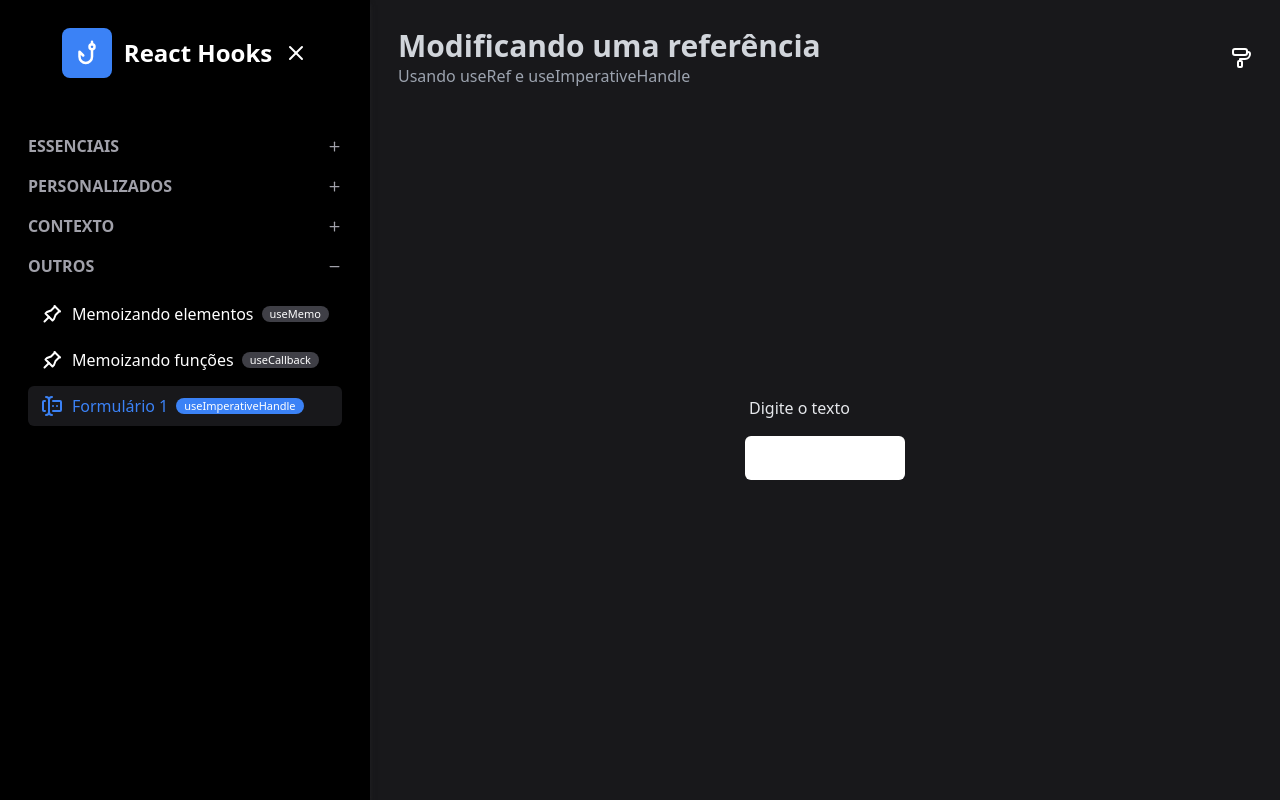
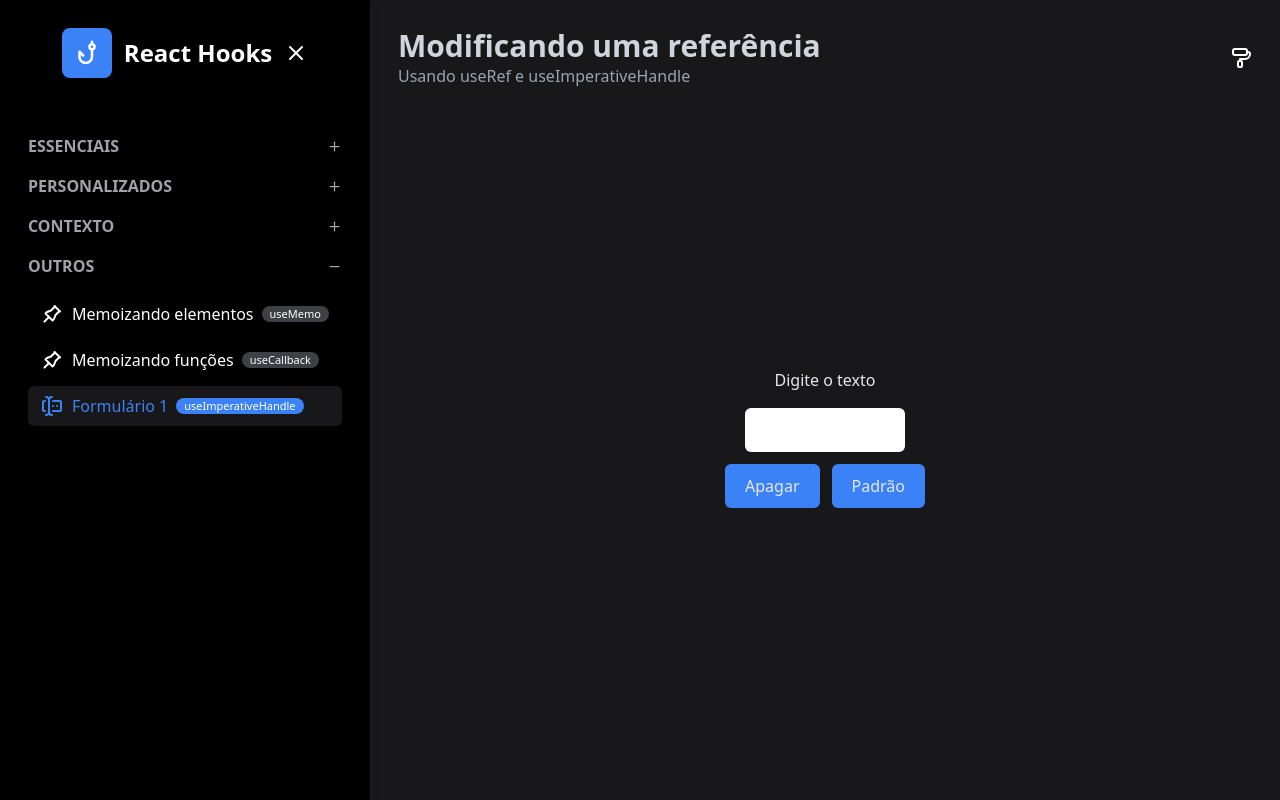
Before and after one commit to gabrondev/react-hooks, a Next.js app: page /outros/formularioImperativeHandle in a window 1280 px wide. Built offline with nearby package versions, Linux system fonts and the light colour scheme.

Commit message:
Exercícios dia 17/04/2025

```diff
--- a/src/components/formulario/InputComReferencia.tsx
+++ b/src/components/formulario/InputComReferencia.tsx
@@ -1,4 +1,4 @@
-import { forwardRef } from "react";
+import { forwardRef, useImperativeHandle, useRef } from "react";
 
 interface InputFormatadoProps {
     label?: string;
@@ -9,11 +9,26 @@ interface InputFormatadoProps {
 }
 
 function InputComReferencia(props: InputFormatadoProps, ref: any) {
+    const referenciaInterna = useRef<any>()
+
+    function novasFuncionalidades() {
+        return {
+            apagar: function () {
+                referenciaInterna.current.value = referenciaInterna.current.value.slice(0, -1)
+            },
+            textoPadrao: function () {
+                referenciaInterna.current.value = "Padrão!"
+            }
+        }
+    }
+
+    useImperativeHandle(ref, novasFuncionalidades)
+
     return (
         <>
             <label className="m-1">{props.label}</label>
             <input
-                ref={ref}
+                ref={referenciaInterna}
                 type={props.tipo}
                 className={`
                     text-gray-600 px-2
--- a/src/pages/outros/formularioImperativeHandle.tsx
+++ b/src/pages/outros/formularioImperativeHandle.tsx
@@ -1,15 +1,28 @@
 import InputComReferencia from "@/components/formulario/InputComReferencia";
+import Botao from "@/components/template/Botao";
 import Flex from "@/components/template/Flex";
 import Pagina from "@/components/template/Pagina";
 import { useRef } from "react";
 
 export default function () {
-    const referencia = useRef()
+    const referencia = useRef<any>()
+
+    function apagar() {
+        referencia.current.apagar()
+    }
+
+    function padrao() {
+        referencia.current.textoPadrao()
+    }
 
     return (
         <Pagina titulo="Modificando uma referência" subtitulo="Usando useRef e useImperativeHandle">
-            <Flex col>
+            <Flex col center>
                 <InputComReferencia tipo="text" label="Digite o texto" ref={referencia} />
+                <Flex center>
+                    <Botao texto="Apagar" onClick={apagar}></Botao>
+                    <Botao texto="Padrão" onClick={padrao}></Botao>
+                </Flex>
             </Flex>
         </Pagina>
     )
```
